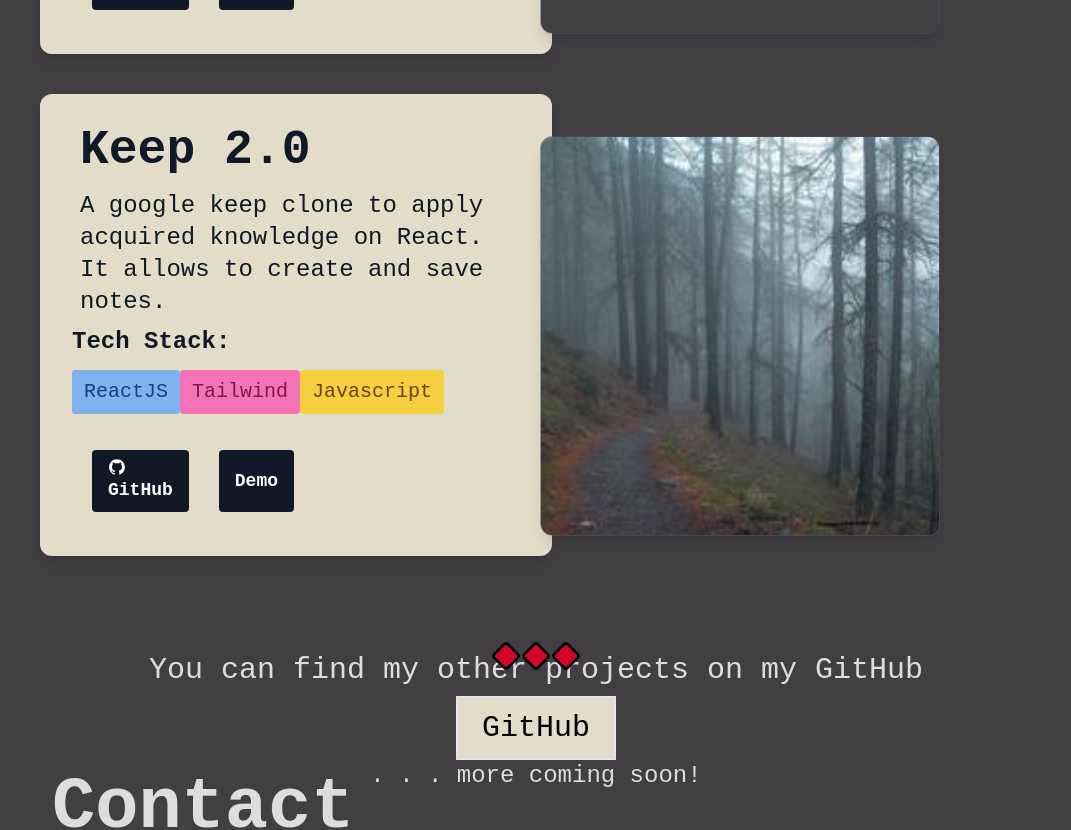
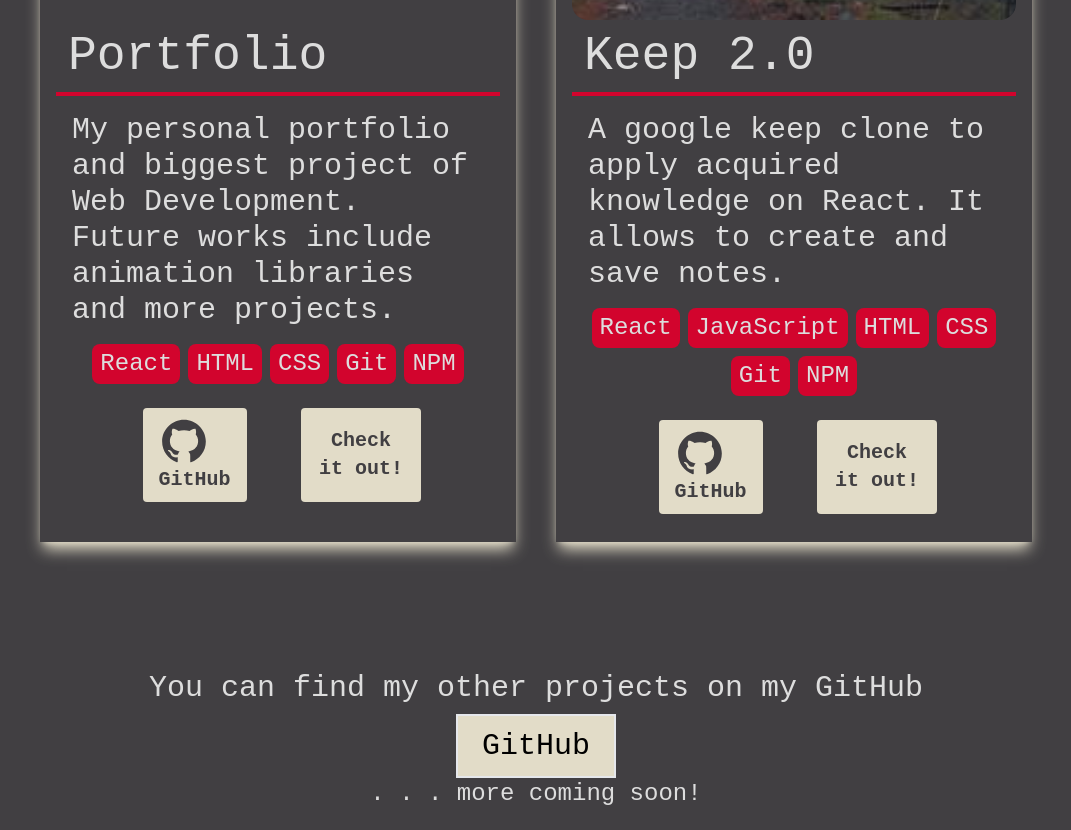
Before and after one commit to luisjbranco/personal_website_production, a Next.js app: page / in a window 1280 px wide. Shown: the part 4040-4870 px from the top of the page, without its empty margins (104-1175 px from the left). Built offline with nearby package versions, Linux system fonts and the light colour scheme.

Commit message:
Removed previous project card design and created a new one with a new structure

```diff
--- a/src/components/projects/Projects.tsx
+++ b/src/components/projects/Projects.tsx
@@ -5,10 +5,7 @@
 
 const Projects = () => {
   return (
-    <div
-      id="projects"
-      className="w-full md:h-[150vh] bg-[#413F42] text-[#DDDDDD]"
-    >
+    <div id="projects" className="w-full h-auto bg-[#413F42] text-[#DDDDDD]">
       <div className="max-w-screen-lg mx-auto p-4 flex flex-col justify-center">
         {/* Title */}
         <div className="pb-8">
@@ -19,67 +16,59 @@
         </div>
         {/* Title */}
         {/* Project cards */}
-        <div>
+        <div className="grid sm:grid-cols-1 md:grid-cols-2 gap-10">
           {projects.map((project: Project) => {
             return (
-              <div
-                key={uuidv4()}
-                className="flex w-fit h-fit antialiased mb-10 rounded-xl bg-[#E2DCC8]"
+              <div key={uuidv4()} className="shadow-[#E2DCC8] shadow-lg p-4">
+                <div>
+                  <img
+                    className="w-full object-cover rounded-2xl hover:scale-105 duration-500"
+                    src={project.image.src}
+                  ></img>
+                </div>
+                <h3 className="text-3xl p-3 md:text-5xl mb-2 md:mb-3 border-b-4 border-[#D2042D]">
+                  {project.name}
+                </h3>
+                <p className="text-xl md:text-3xl m-4">{project.description}</p>
+                <div className="flex flex-wrap flex-row gap-2 items-center justify-center text-lg">
+                  {project.technologies.map((item) => (
+                    <span
+                      key={item.id}
+                      className="inline-block px-2 py-1 rounded-lg bg-[#D2042D] text-[#DDDDDD] text-2xl text-bold"
                     >
-                <div className=" m-auto">
-                  <div className="z-50 p-8 mt-0 max-w-lg w-lg grid grid-cols-1 cursor-default select-none rounded dark:bg-gray-900 shadow-lg ">
-                    <div className="font-semibold text-5xl mb-2 ml-2 text-gray-900 dark:text-white">
-                      {project.name}
+                      {item.name}
+                    </span>
+                  ))}
                 </div>
-                    <div className="my-2 mx-2 mr-5">
-                      <p className="text-gray-900 text-2xl">
-                        {project.description}
-                      </p>
-                    </div>
-                    <div>
-                      <div className="font-semibold text-2xl text-gray-900">
-                        Tech Stack:
-                      </div>
-                      <div className="my-3">
-                        <span className="transform transition-all duration-150 inline-block bg-blue-400 bg-opacity-75 rounded px-3 py-2 text-xl font-thin text-blue-900  hover:shadow-lg  hover:scale-105">
-                          ReactJS
-                        </span>
-                        <span className="transform transition-all duration-150 inline-block bg-pink-400 bg-opacity-100 rounded px-3 py-2  text-xl font-thin text-pink-900  hover:shadow-lg  hover:scale-105">
-                          Tailwind
-                        </span>
-                        <span className="transform transition-all duration-150 inline-block bg-yellow-400  bg-opacity-75 rounded px-3 py-2  text-xl font-thin text-yellow-900 hover:shadow-lg  hover:scale-105">
-                          Javascript
-                        </span>
-                      </div>
-                    </div>
-                    <div className="flex p-3 mt-3">
-                      <button className="transform mouse-pointer bg-gray-900 text-lg text-white mx-2 py-2 px-4 font-semibold rounded mr-[30px] hover:bg-gray-700 dark:hover:bg-gray-600 hover:scale-90   focus:bg-gray-700 dark:focus:bg-gray-600 focus:outline-none">
-                        <AiFillGithub />
+                <div className="mx-[15%] flex p-3 mt-3 text-[#413F42]">
+                  <button className="transform mouse-pointer bg-[#E2DCC8] mx-2 py-2 px-4 font-semibold rounded mr-[30px] hover:bg-[#D2042D] hover:scale-90 focus:outline-none hover:text-white">
+                    <AiFillGithub style={{ fill: "#413F42" }} size={50} />
                     <a
                       href={project.github}
                       target="_blank"
                       rel="noreferrer"
+                      className="text-xl"
                     >
                       GitHub
                     </a>
                   </button>
-                      <button className="transform mouse-pointer bg-gray-900 text-lg text-white px-4 font-semibold rounded hover:bg-gray-700 dark:hover:bg-gray-600  hover:scale-90 dark:focus:bg-gray-600 focus:outline-none">
-                        Demo
+                  <button className="transform mouse-pointer bg-[#E2DCC8] px-4 font-semibold rounded hover:bg-[#D2042D] hover:scale-90 focus:outline-none ml-6 hover:text-white">
+                    <a
+                      href={project.url}
+                      target="_blank"
+                      rel="noreferrer"
+                      className="text-xl"
+                    >
+                      Check it out!
+                    </a>
                   </button>
-                    </div>
-                  </div>
-                  <img
-                    className="absolute z-0 mx-[500px] -my-[420px] h-[400px] max-w-xl w-xl object-cover object-top hover:bg-opacity-50 transform hover:scale-125 border-gray-600 border border-opacity-50 rounded-xl shadow-lg transition-all duration-150"
-                    src={project.image.src}
-                    alt="project-image"
-                  ></img>
                 </div>
               </div>
             );
           })}
         </div>
         {/* Project cards */}
-        <div className="items-center mt-7">
+        <div className="items-center mt-[100px]">
           <p className="text-3xl text-bold text-center mt-7 mb-2 ">
             You can find my other projects on my GitHub
           </p>
--- a/src/components/projects/config.ts
+++ b/src/components/projects/config.ts
@@ -36,7 +36,7 @@
     github: "",
     technologies: getSkill([
       "react",
-      "typescript",
+      "javascript",
       "html",
       "css",
       "git",
```
Lines whose indentation alone changed are shown as unchanged.
